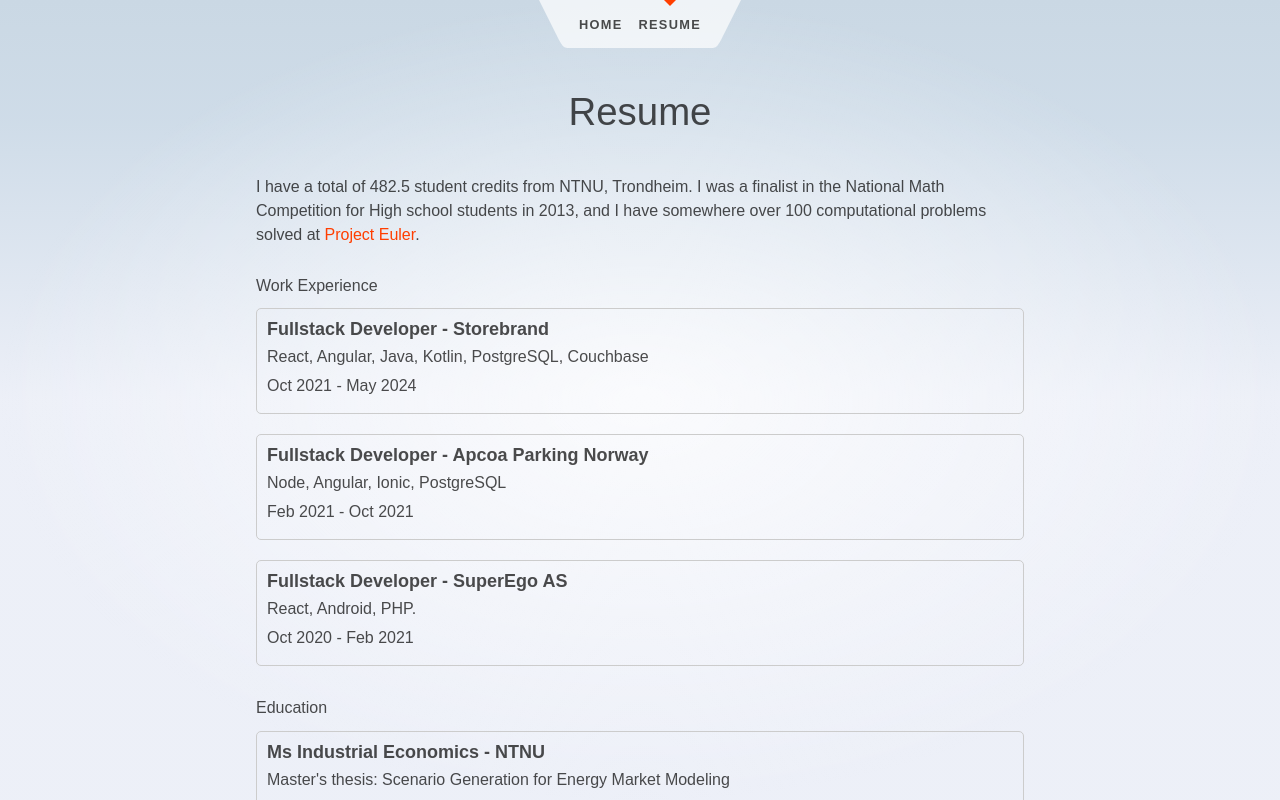
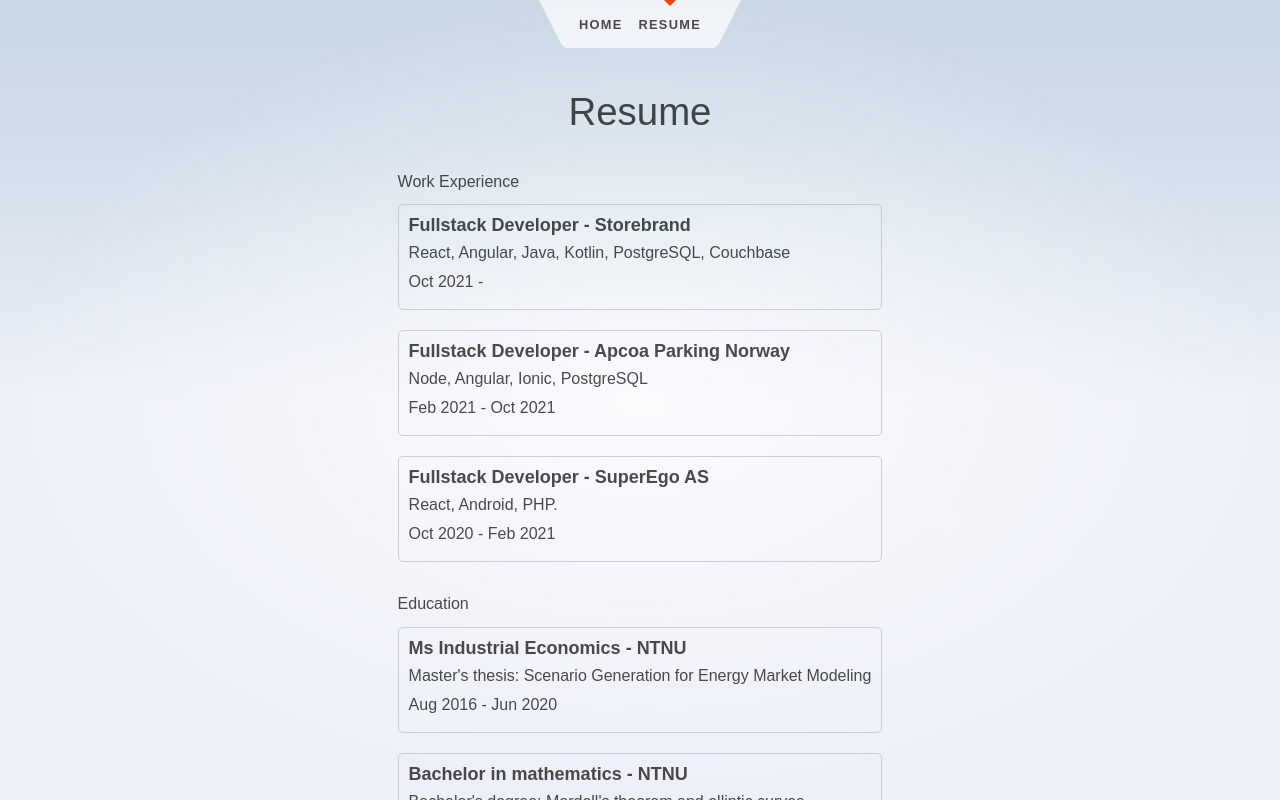
Before and after one commit to hakver29/webpage-svelte, a SvelteKit app: page /resume in a window 1280 px wide. Shown: the top 800 px of the page. Built offline with nearby package versions, Linux system fonts and the light colour scheme.

Commit message:
feat: remove some text

```diff
--- a/src/routes/+page.svelte
+++ b/src/routes/+page.svelte
@@ -7,7 +7,7 @@
 	<h1>Håkon Verås</h1>
 
 	<p>
-		I am a Software Developer currently living in Oslo, Norway. During my spare time I enjoy working, hang out with friends, reading books and spend time with my girlfriend. I also have some hobby interests in Economics and Mathematics.
+		Software Developer living in Oslo, Norway.
 	</p>
 
 	<p>
@@ -15,6 +15,6 @@
 	</p>
 
 	<p>
-		This page has been written in Svelte as part of a hobby project. I really like Svelte!
+		This page has been written in Svelte as part of a hobby project.
 	</p>
 </div>
--- a/src/routes/resume/+page.svelte
+++ b/src/routes/resume/+page.svelte
@@ -7,7 +7,7 @@
 			jobTitle: 'Fullstack Developer',
 			company: 'Storebrand',
 			startDate: 'Oct 2021',
-			endDate: 'May 2024',
+			endDate: '',
 			description: 'React, Angular, Java, Kotlin, PostgreSQL, Couchbase',
 		},
 		{
@@ -51,10 +51,6 @@
 
 <div class="text-column">
 	<h1>Resume</h1>
-	<p>
-		I have a total of 482.5 student credits from NTNU, Trondheim. I was a finalist in the National Math Competition for High school students in 2013, and I have somewhere over 100 computational problems solved at <a href="https://projecteuler.net/">Project Euler</a>.
-	</p>
-
 	<h2>Work Experience</h2>
 	{#each experiences as experience (experience.company)}
 		<Experience {...experience} />
```
